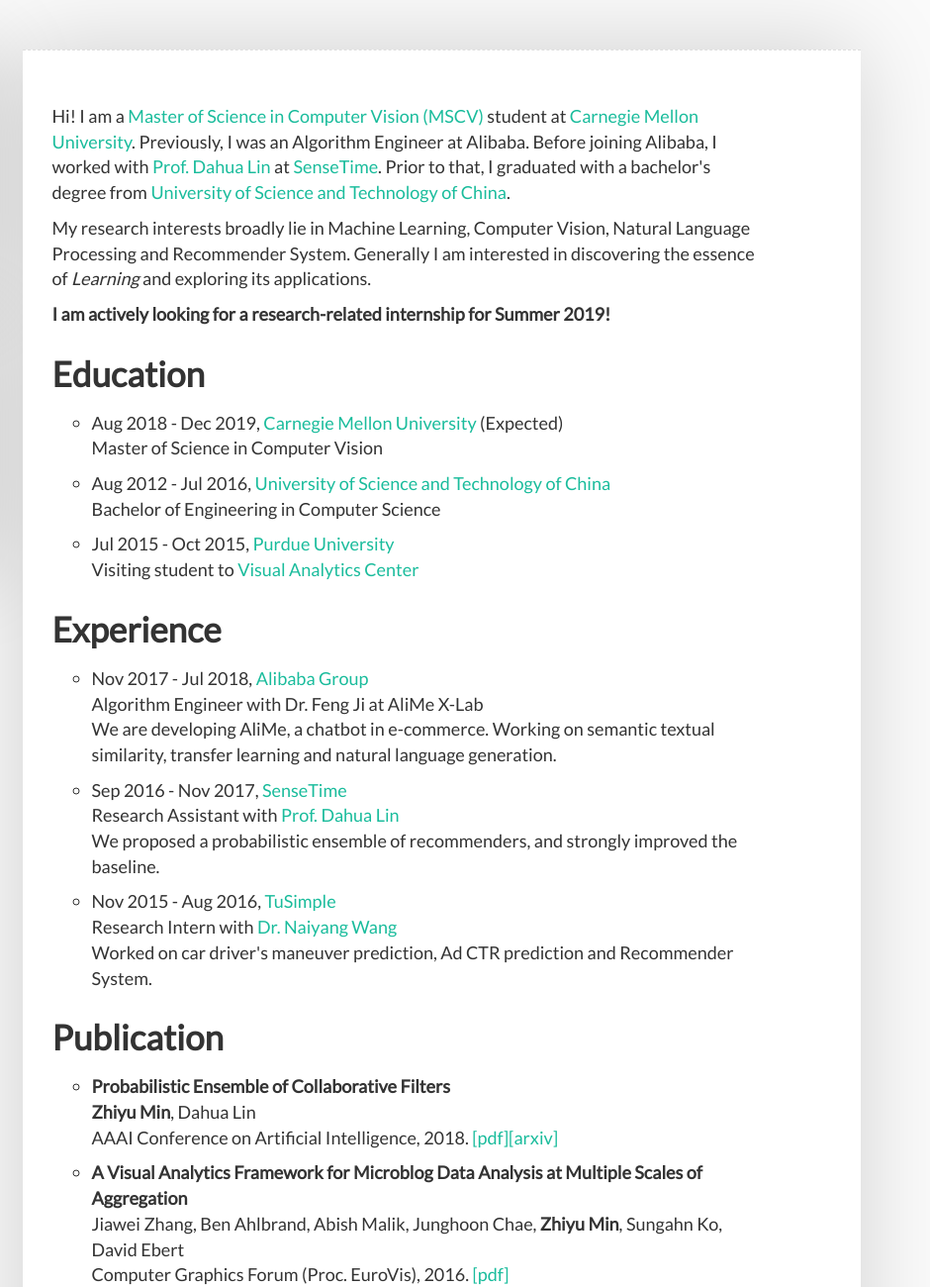
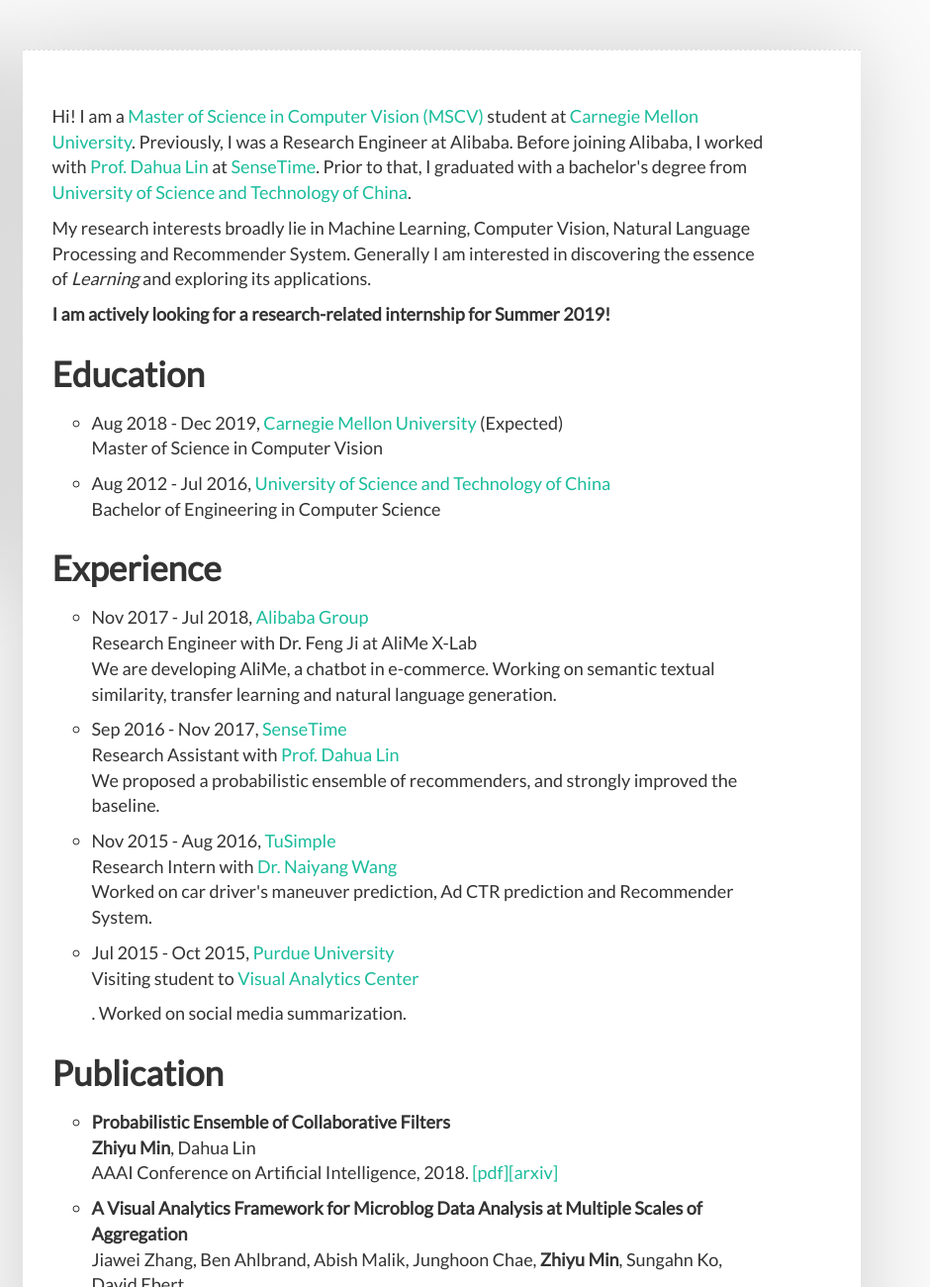
Before and after one commit to zhiyumin/zhiyumin.github.io, a plain HTML site: page index.html in a window 1280 px wide. Shown: the top 1300 px of the page at 99% size, 340-1280 px from the left. Drawn offline with Linux system fonts and the light colour scheme.

Commit message:
change Purdue part to Exp

```diff
--- a/index.html
+++ b/index.html
@@ -87,7 +87,7 @@
                                 <div class="post-title">
                                   <h1></h1></a>
                                     </div>
-                                    <p><div>Hi! I am a <a href="https://www.ri.cmu.edu/education/academic-programs/master-of-science-computer-vision/" target="_blank">Master of Science in Computer Vision (MSCV)</a> student at <a href="https://www.cmu.edu/" target="_blank">Carnegie Mellon University</a>. Previously, I was an Algorithm Engineer at Alibaba. Before joining Alibaba, I worked with <a href="http://dahua.me" target="_blank">Prof. Dahua Lin</a> at <a href="https://www.sensetime.com/" target="_blank">SenseTime</a>. Prior to that, I graduated with a bachelor's degree from <a href="http://en.ustc.edu.cn/" target="_blank">University of Science and Technology of China</a>.
+                                    <p><div>Hi! I am a <a href="https://www.ri.cmu.edu/education/academic-programs/master-of-science-computer-vision/" target="_blank">Master of Science in Computer Vision (MSCV)</a> student at <a href="https://www.cmu.edu/" target="_blank">Carnegie Mellon University</a>. Previously, I was a Research Engineer at Alibaba. Before joining Alibaba, I worked with <a href="http://dahua.me" target="_blank">Prof. Dahua Lin</a> at <a href="https://www.sensetime.com/" target="_blank">SenseTime</a>. Prior to that, I graduated with a bachelor's degree from <a href="http://en.ustc.edu.cn/" target="_blank">University of Science and Technology of China</a>.
                                     </div><p>
                                     <p><div>
                                     My research interests broadly lie in Machine Learning, Computer Vision, Natural Language Processing and Recommender System. Generally I am interested in discovering the essence of <em>Learning</em> and exploring its applications.
@@ -106,7 +106,6 @@
 
                                       <li>Aug 2012 - Jul 2016, <a href="http://en.ustc.edu.cn/" target="_blank">University of Science and Technology of China</a><br />Bachelor of Engineering in Computer Science</li>
 
-                                      <li>Jul 2015 - Oct 2015, <a href="https://www.purdue.edu/" target="_blank">Purdue University</a><br />Visiting student to <a href="https://www.purdue.edu/discoverypark/vaccine/" target="_blank">Visual Analytics Center</a></li>
                                     </ul>
                                     </div>
 
@@ -116,11 +115,13 @@
 
                                     <div class="list list-style-2">
                                     <ul>
-                                      <li>Nov 2017 - Jul 2018, <a href="https://www.alibabagroup.com/" target="_blank">Alibaba Group</a><br /> Algorithm Engineer with Dr. Feng Ji at AliMe X-Lab<br />We are developing AliMe, a chatbot in e-commerce. Working on semantic textual similarity, transfer learning and natural language generation.</li>
+                                      <li>Nov 2017 - Jul 2018, <a href="https://www.alibabagroup.com/" target="_blank">Alibaba Group</a><br /> Research Engineer with Dr. Feng Ji at AliMe X-Lab<br />We are developing AliMe, a chatbot in e-commerce. Working on semantic textual similarity, transfer learning and natural language generation.</li>
 
                                       <li>Sep 2016 - Nov 2017, <a href="https://www.sensetime.com/" target="_blank">SenseTime</a><br /> Research Assistant with <a href="http://dahua.me"  target="_blank">Prof. Dahua Lin</a><br />We proposed a probabilistic ensemble of recommenders, and strongly improved the baseline.</li>
 
                                       <li>Nov 2015 - Aug 2016, <a href="http://www.tusimple.com/" target="_blank">TuSimple</a><br /> Research Intern with <a href="http://winsty.net/" target="_blank">Dr. Naiyang Wang</a><br />Worked on car driver's maneuver prediction, Ad CTR prediction and Recommender System.</li>
+
+                                      <li>Jul 2015 - Oct 2015, <a href="https://www.purdue.edu/" target="_blank">Purdue University</a><br />Visiting student to <a href="https://www.purdue.edu/discoverypark/vaccine/" target="_blank">Visual Analytics Center</a></li>. Worked on social media summarization.
                                     </ul>
                                     </div>
 
@@ -169,7 +170,7 @@
                        <!-- Footer Start -->
                        <div class="col-md-12 page-body margin-top-50 footer">
                           <footer>
-                            <div>Last updated: Jul 2018</div>
+                            <div>Last updated: Sept. 2018</div>
 
 						  <!-- UiPasta Credit Start -->
                           <div class="uipasta-credit">Design By <a href="http://www.uipasta.com" target="_blank">UiPasta</a></div>
```
